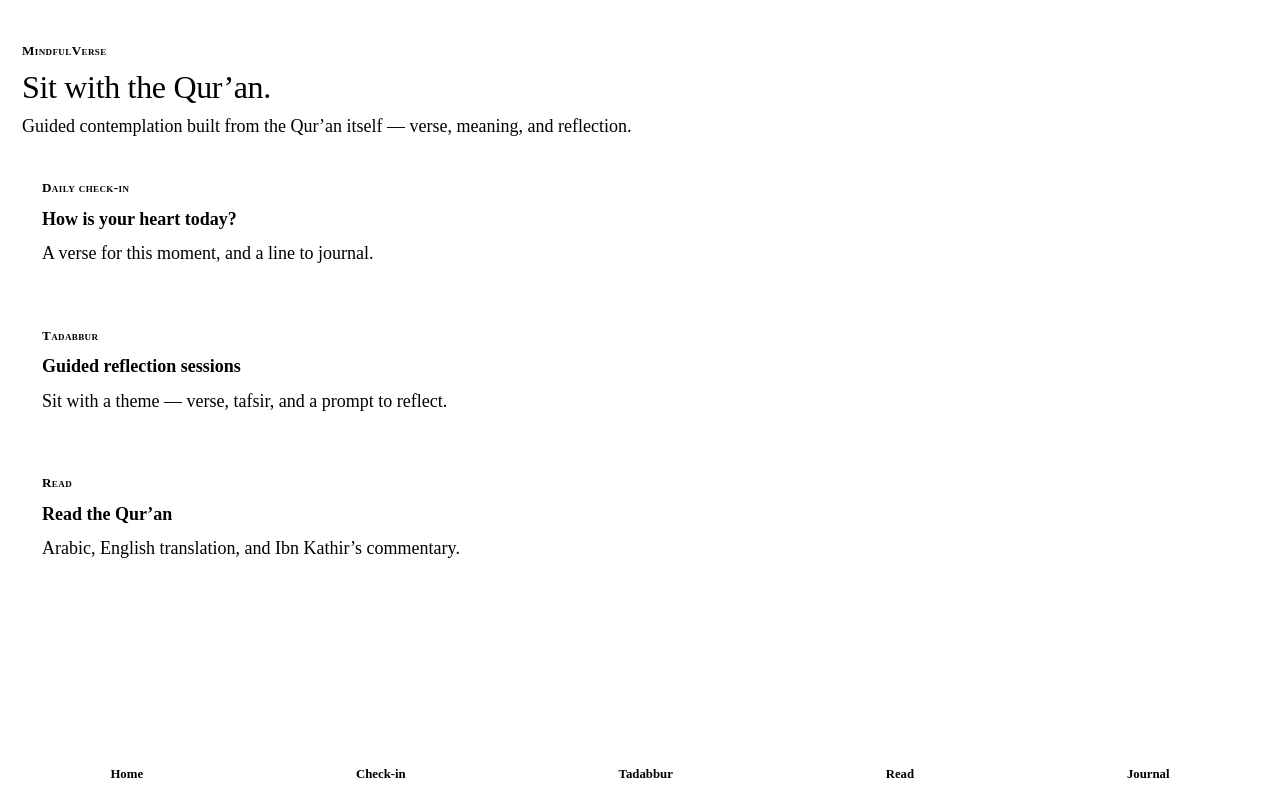
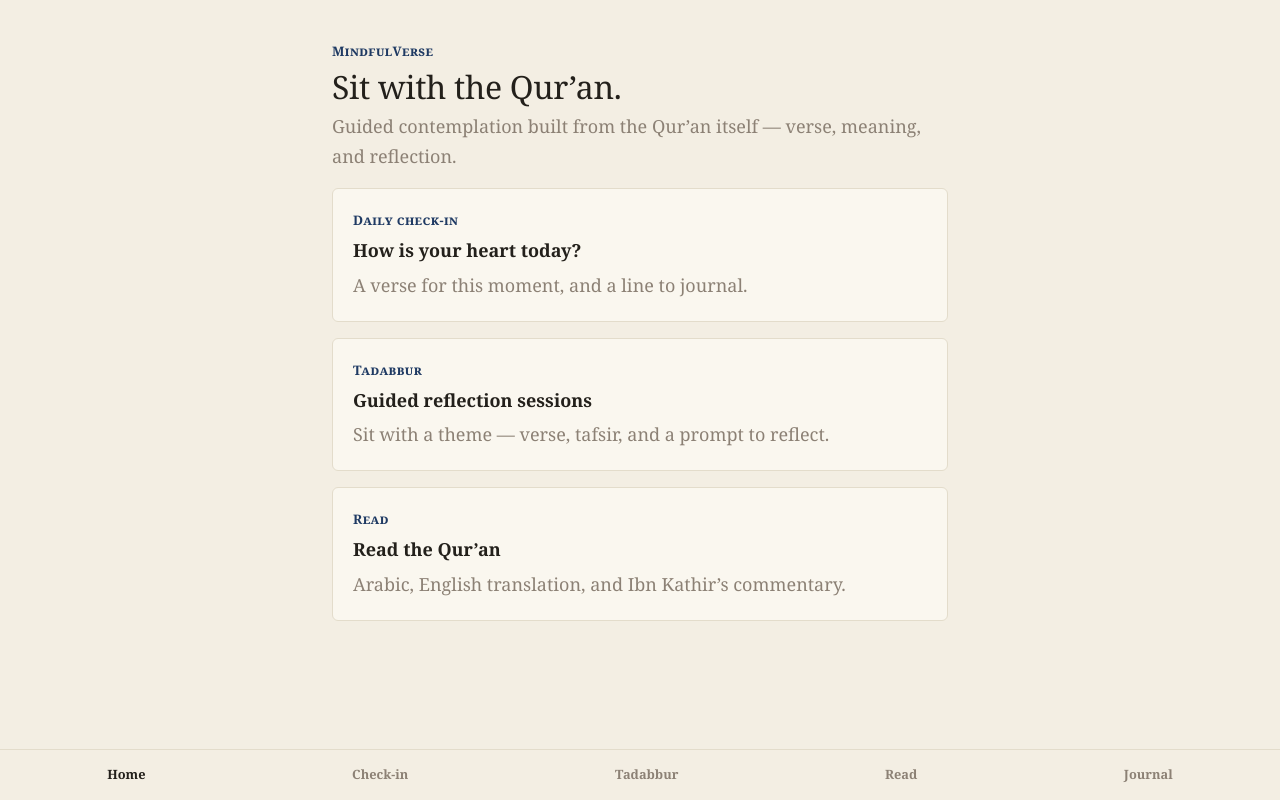
Before and after one commit to mohammedfirdouss/MindfulVerse, a React (Vite) app: page / in a window 1280 px wide. Built offline with nearby package versions, Linux system fonts and the light colour scheme; a web font is replaced by a local one.

Commit message:
fix: correct root selector syntax in CSS for better readability

```diff
--- a/src/index.css
+++ b/src/index.css
@@ -4,7 +4,8 @@
    margins, one ornament (the illuminated ayah roundel). Arabic is the hero.
    Palette: parchment + iron-gall ink + lapis lazuli accent + illumination gold.
    Type: Amiri (Arabic), Spectral (English, one family across the app).
- root {
+   ============================================================================ */
+:root {
   --paper: #f3eee3;        /* warm parchment (deliberately not AI-cream) */
   --paper-raised: #faf7ef; /* slightly lifted parchment */
   --ink: #23201b;          /* warm brown-black, iron-gall ink */
```
